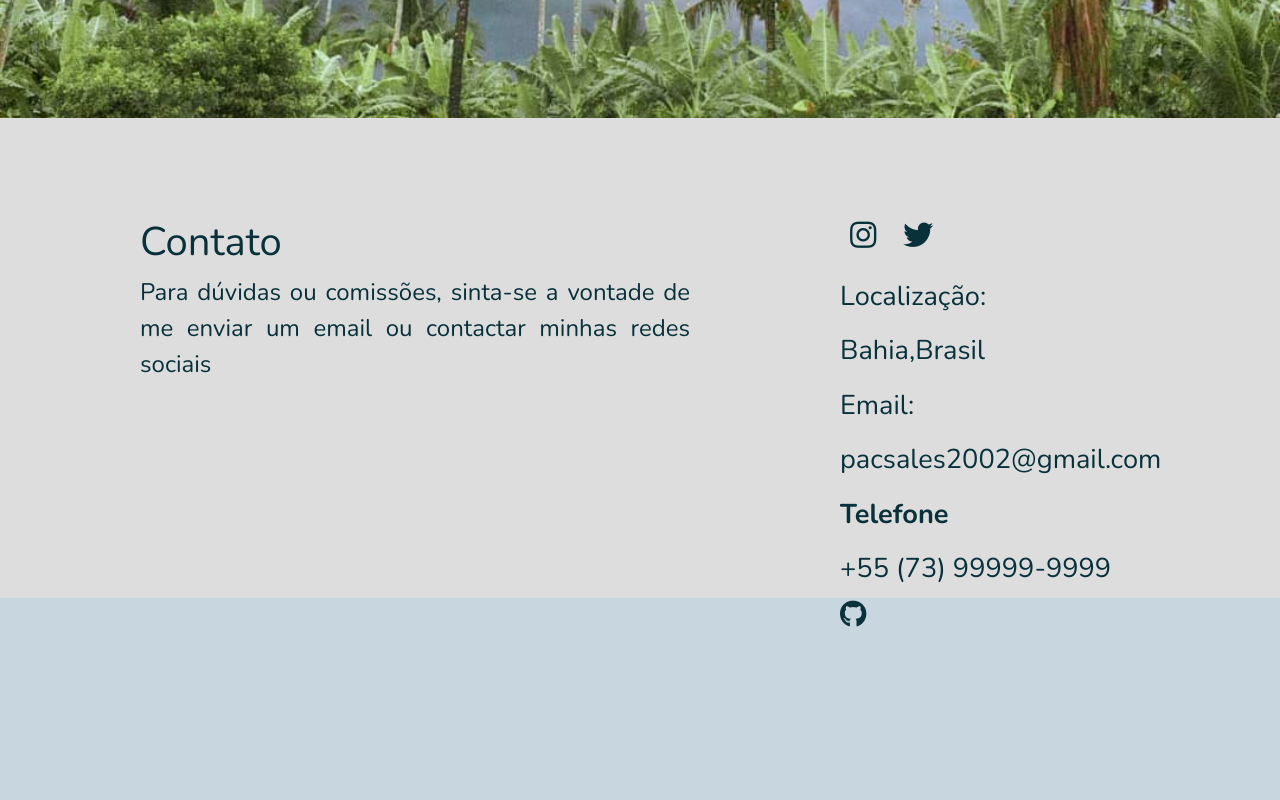
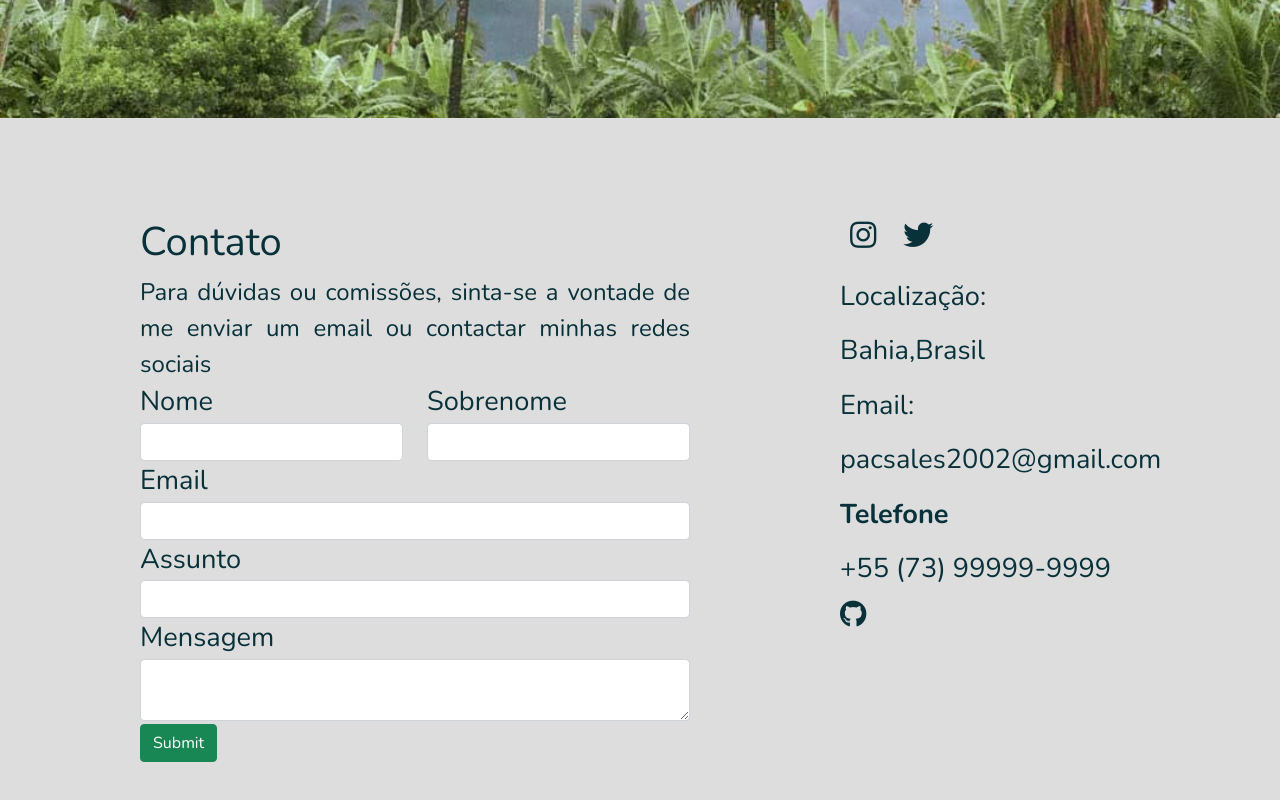
Before and after one commit to AmandaApolinario/photosByPedro, a plain HTML site: page contato.html in a window 1280 px wide. Shown: the part 532-1332 px from the top of the page. Before the commit the page ends 1169 px from the top, so only its background shows below. Drawn offline with nearby package versions, Linux system fonts and the light colour scheme.

Commit message:
added form

```diff
--- a/contato.html
+++ b/contato.html
@@ -59,6 +59,40 @@
           Para dúvidas ou comissões, sinta-se a vontade de me enviar um email ou contactar minhas redes sociais
         </div>
 
+        <form action="#">
+
+          <div class="row">
+            <div class="form-group col-lg-6">
+              <label for="name">Nome</label>
+              <input type="text" class="form-control">
+            </div>
+
+            <div class="form-group col-lg-6">
+              <label for="surname">Sobrenome</label>
+              <input type="text" class="form-control">
+            </div>
+          </div>
+
+
+          <div class="form-group">
+            <label for="email">Email</label>
+            <input type="email" class="form-control" id="email">
+          </div>
+
+          <div class="form-group">
+            <label for="subject">Assunto</label>
+            <input type="text" class="form-control"">
+          </div>
+
+          <div class="form-group">
+            <label for="message">Mensagem</label>
+            <textarea type="text" class="form-control""></textarea>
+          </div>
+
+          <div class="form-group">
+            <button type="submit" class="btn btn-success">Submit</button>
+          </div>
+           </form>
 
       </div>
 
--- a/sobreContato.css
+++ b/sobreContato.css
@@ -103,6 +103,7 @@ a{
 @media screen and (max-width:768px){
     body{
         background-color: rgb(200, 214, 223);
+
     }
 
     .container{
@@ -143,12 +144,13 @@ a{
 }
 
 #contato{
-    background-color: rgb(200, 214, 223);
+    background-color: #ddd;
 
     font-size: 1.7rem;
     font-weight: 100;
     text-align: justify;
     color:#08313A;
+
 }
 
 .duvidas{
@@ -176,11 +178,13 @@ a{
 .left{
     float:left;
     width: 55%;
+    padding-bottom: 70px;
 }
 
 .right{
     float:right;
     width:30%;
+
 }
 
 .right .social i{
```
